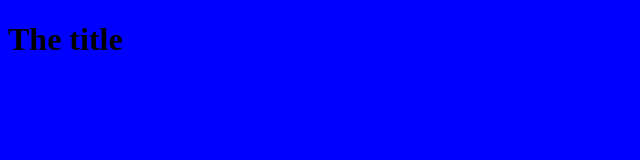
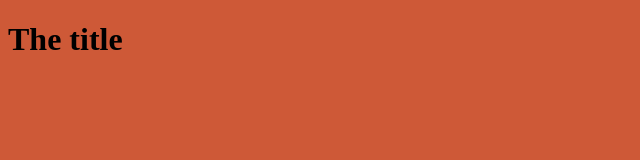
Before and after one commit to btryon-glitterkitty/my-personal-website, a plain HTML site: page index.html in a window 1280 px wide. Shown: the whole page, without its empty margins (0-640 px from the left). Drawn offline with Linux system fonts and the light colour scheme.

Commit message:
add style.css, connect to index.html

```diff
--- a/style.css
+++ b/style.css
@@ -1,3 +1,3 @@
 body {
-    background: blue;
+    background: #ce5937;
   }
```
